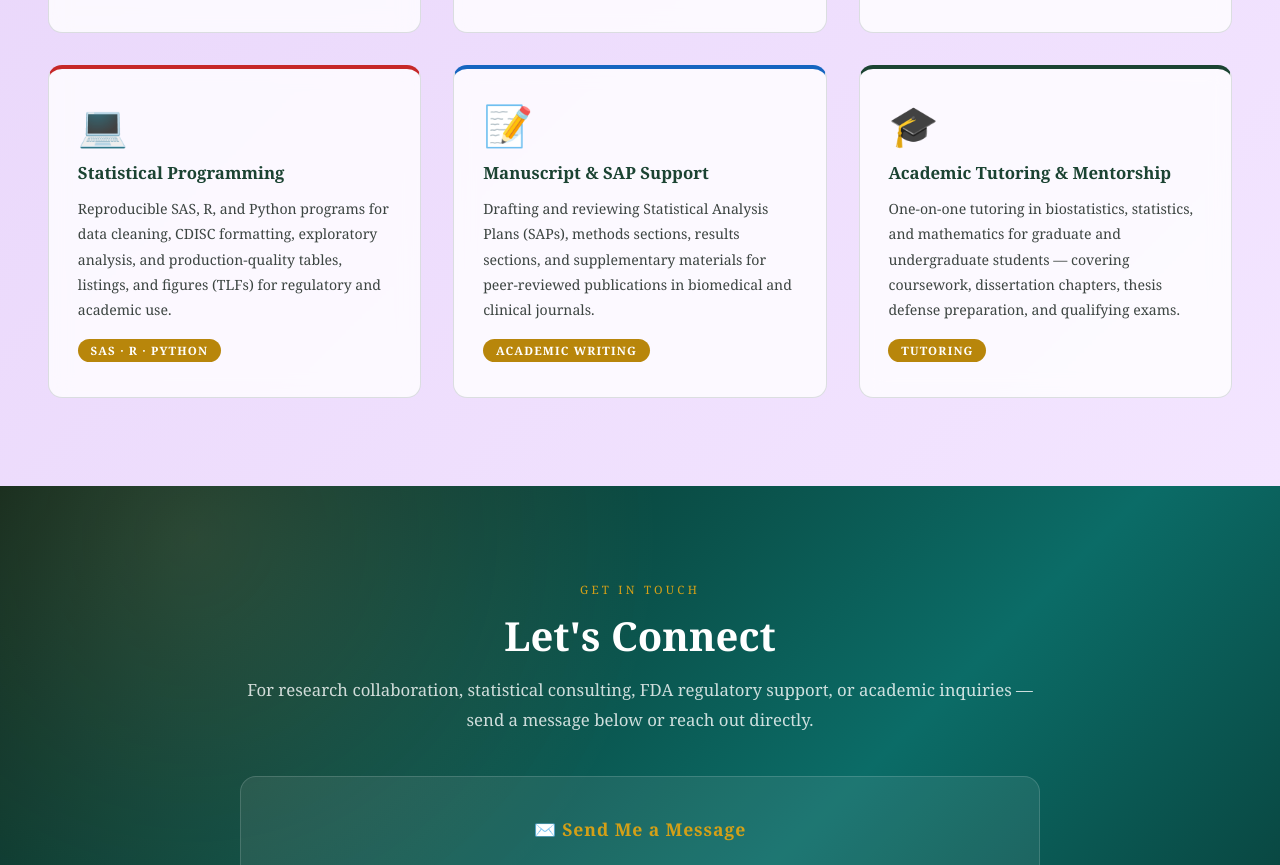
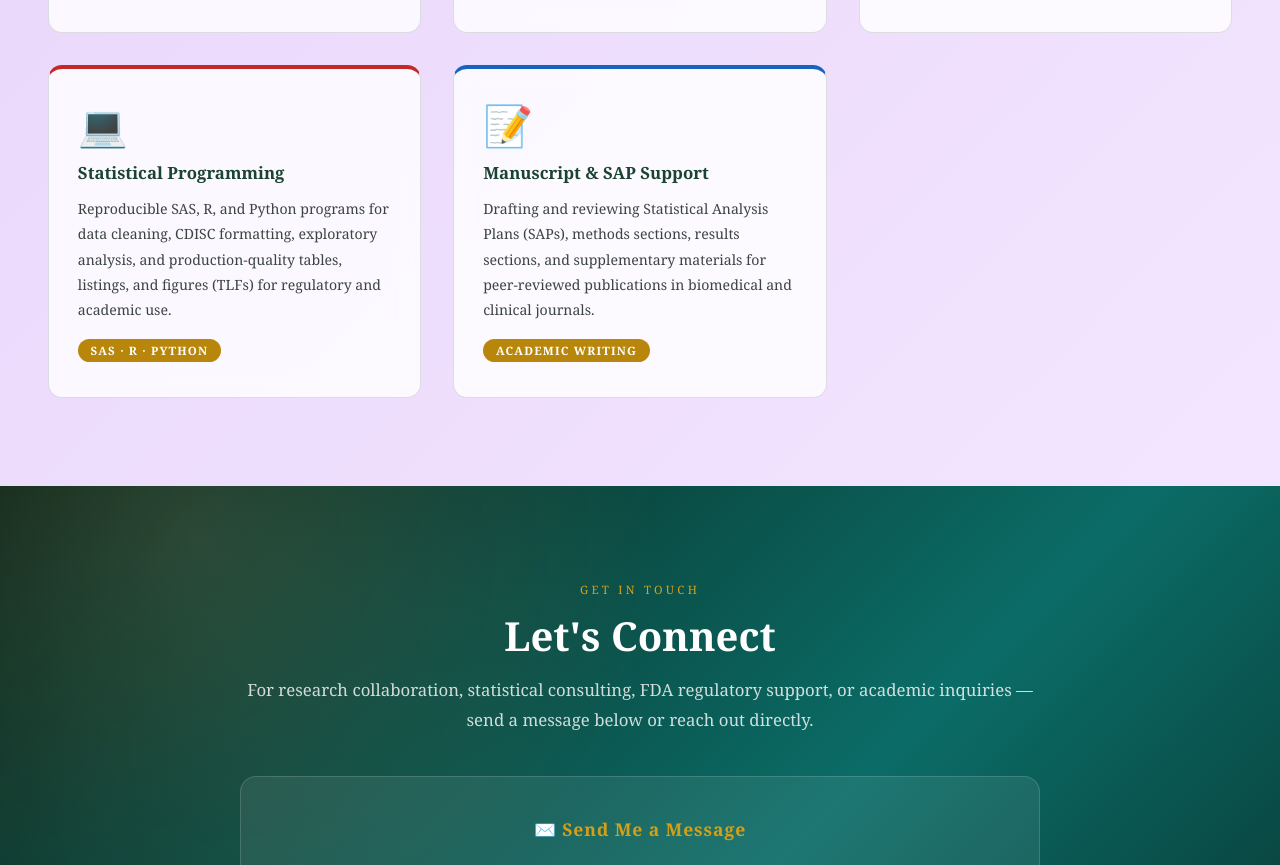
Before and after one commit to ramchandradhungana/ramchandradhungana.github.io, a plain HTML site: page index.html in a window 1280 px wide. Shown: the part 6285-7150 px from the top of the page. Drawn offline with Linux system fonts and the light colour scheme; animation ran at ten frames a second.

Commit message:
Remove Academic Tutoring & Mentorship service
Co-Authored-By: Claude Opus 5.5 <noreply@anthropic.com>
Claude-Session: https://claude.ai/code/session_01WRUBSFdwnqdqv7H6g9qovt

```diff
--- a/index.html
+++ b/index.html
@@ -1228,13 +1228,6 @@
           <span class="svc-badge">Academic Writing</span>
         </div>
 
-        <div class="svc-card">
-          <div class="svc-icon">🎓</div>
-          <h3>Academic Tutoring &amp; Mentorship</h3>
-          <p>One-on-one tutoring in biostatistics, statistics, and mathematics for graduate and undergraduate students — covering coursework, dissertation chapters, thesis defense preparation, and qualifying exams.</p>
-          <span class="svc-badge">Tutoring</span>
-        </div>
-
       </div>
     </div>
   </section>
@@ -1270,7 +1263,6 @@
               <option value="Clinical Trial Design">Clinical Trial Design</option>
               <option value="Statistical Programming">Statistical Programming (SAS/R/Python)</option>
               <option value="Manuscript / SAP Support">Manuscript / SAP Support</option>
-              <option value="Academic Tutoring">Academic Tutoring &amp; Mentorship</option>
               <option value="Research Collaboration">Research Collaboration</option>
               <option value="Other">Other Inquiry</option>
             </select>
```
